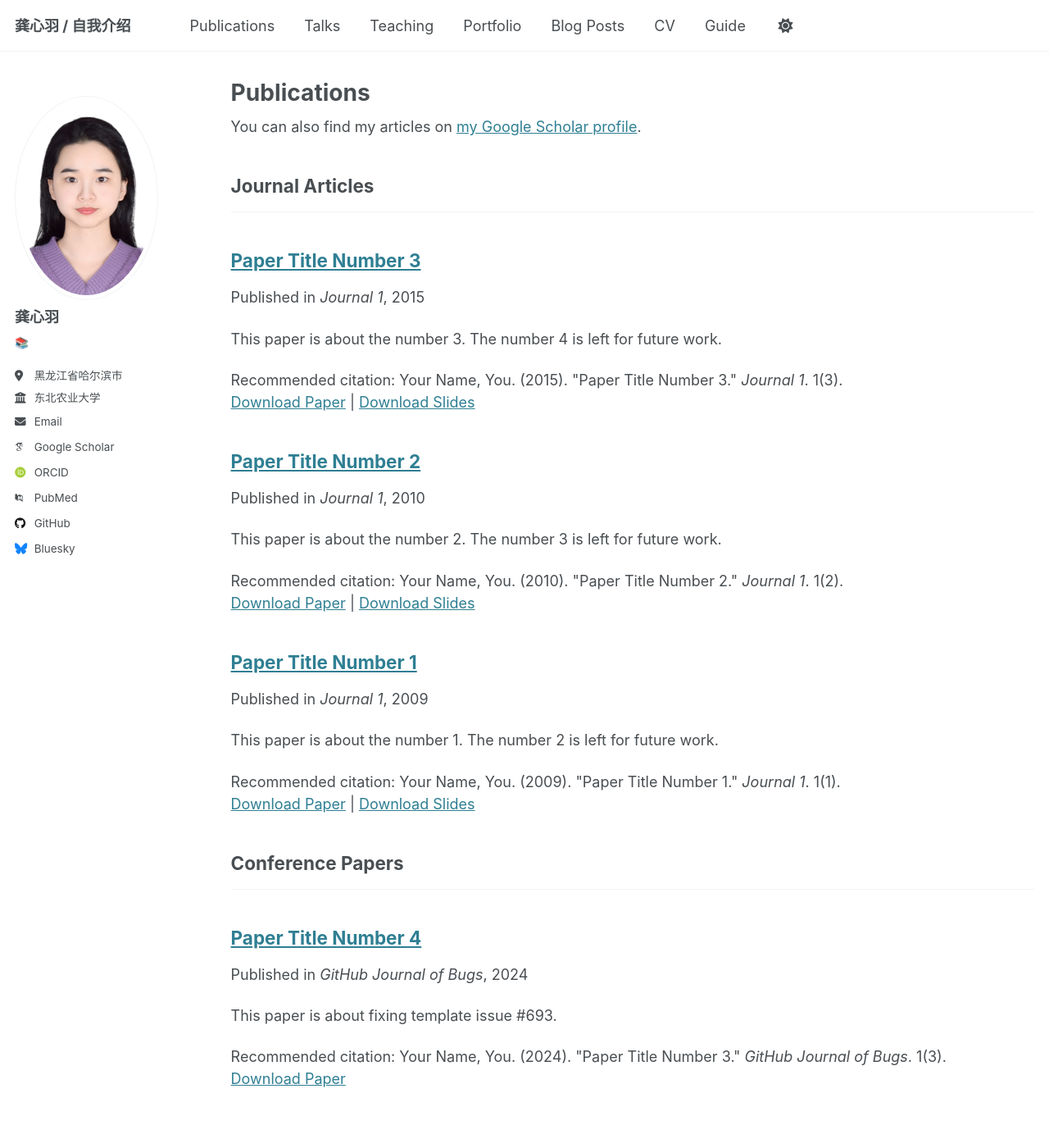
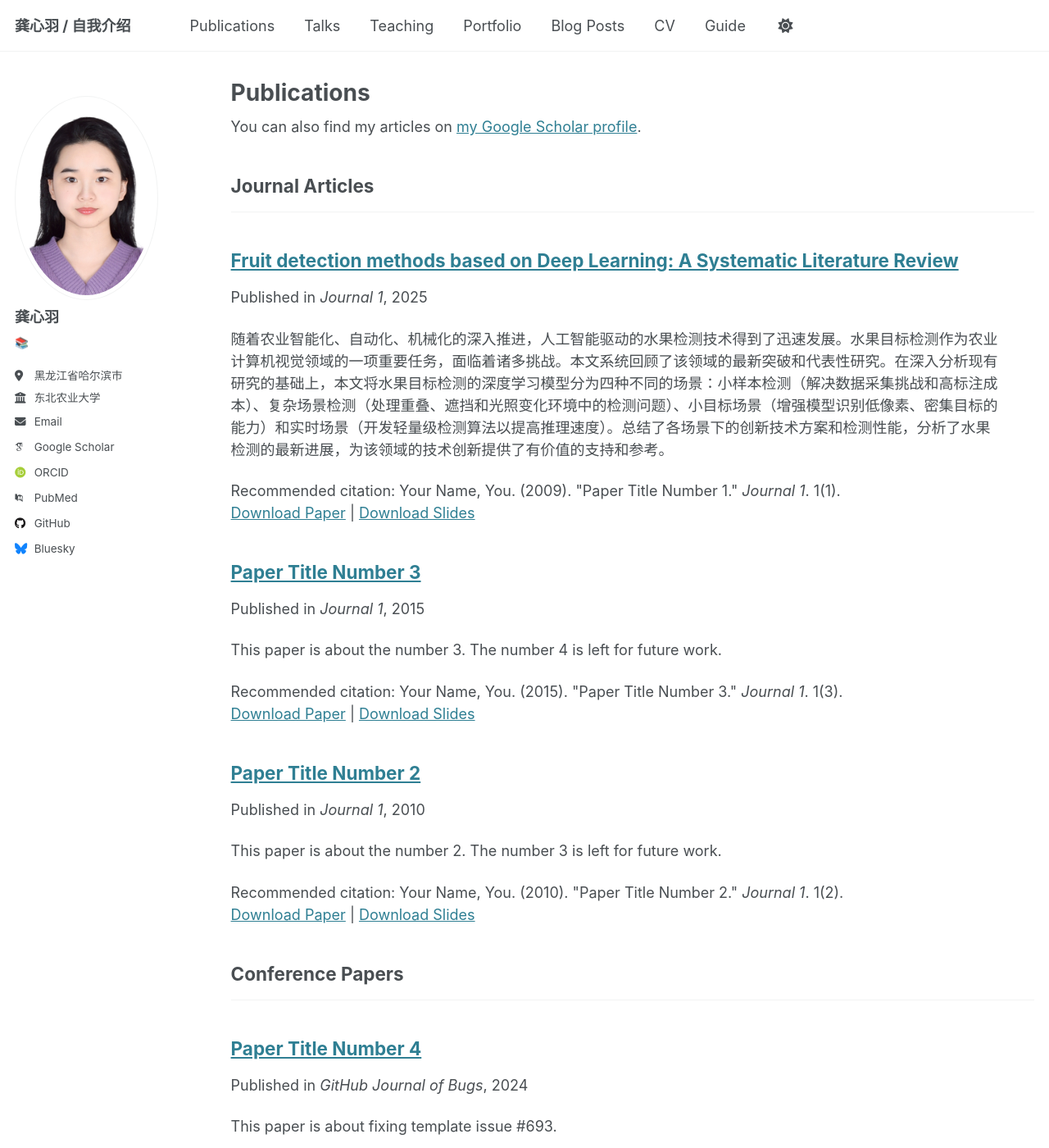
Before and after one commit to yyuliaaa/yyuliaaa.github.io, a Jekyll site: the page built from _pages/publications.html, in a window 1280 px wide and 1400 px high. Shown: the whole window at 82% size. Built offline with Jekyll 4.4.1, drawn with Linux system fonts in a browser that asks for light colours; some web fonts are replaced.

Commit message:
Update 2009-10-01-paper-title-number-1.md

```diff
--- a/_publications/2009-10-01-paper-title-number-1.md
+++ b/_publications/2009-10-01-paper-title-number-1.md
@@ -1,10 +1,10 @@
 ---
-title: "Paper Title Number 1"
+title: "Fruit detection methods based on Deep Learning: A Systematic Literature Review"
 collection: publications
 category: manuscripts
-permalink: /publication/2009-10-01-paper-title-number-1
-excerpt: 'This paper is about the number 1. The number 2 is left for future work.'
-date: 2009-10-01
+permalink: /publication/2025-3-3-paper-number-1
+excerpt: '随着农业智能化、自动化、机械化的深入推进，人工智能驱动的水果检测技术得到了迅速发展。水果目标检测作为农业计算机视觉领域的一项重要任务，面临着诸多挑战。本文系统回顾了该领域的最新突破和代表性研究。在深入分析现有研究的基础上，本文将水果目标检测的深度学习模型分为四种不同的场景：小样本检测（解决数据采集挑战和高标注成本）、复杂场景检测（处理重叠、遮挡和光照变化环境中的检测问题）、小目标场景（增强模型识别低像素、密集目标的能力）和实时场景（开发轻量级检测算法以提高推理速度）。总结了各场景下的创新技术方案和检测性能，分析了水果检测的最新进展，为该领域的技术创新提供了有价值的支持和参考。'
+date: 2025-03-03
 venue: 'Journal 1'
 slidesurl: 'http://academicpages.github.io/files/slides1.pdf'
 paperurl: 'http://academicpages.github.io/files/paper1.pdf'
```
